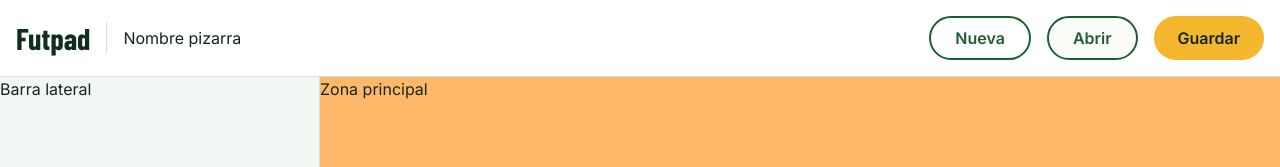
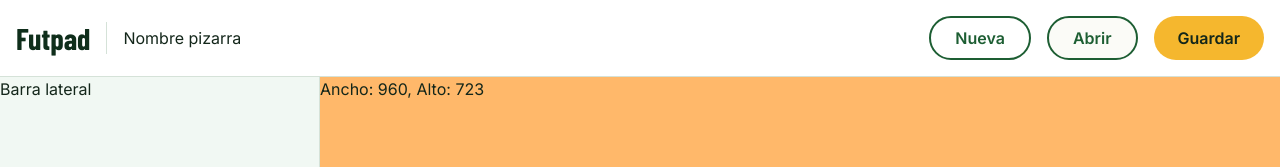
Before and after one commit to angelrico/futpad, a React (Vite) app: page / in a window 1280 px wide. Shown: the top 167 px of the page. Built offline with nearby package versions, Linux system fonts and the light colour scheme.

Commit message:
feat: hook useTamanoContenedor, encajarCampo con tests y datos de los fondos

```diff
--- a/package.json
+++ b/package.json
@@ -9,7 +9,8 @@
     "lint": "oxlint",
     "format": "prettier --write .",
     "format:check": "prettier --check .",
-    "preview": "vite preview"
+    "preview": "vite preview",
+    "test": "vitest"
   },
   "dependencies": {
     "konva": "^10.9.0",
@@ -28,6 +29,7 @@
     "prettier-plugin-tailwindcss": "^0.8.1",
     "tailwindcss": "^4.3.3",
     "typescript": "~6.0.3",
-    "vite": "^8.3.4"
+    "vite": "^8.3.4",
+    "vitest": "^5.0.5"
   }
 }
--- a/src/components/TacticalBoard.tsx
+++ b/src/components/TacticalBoard.tsx
@@ -1,5 +1,16 @@
+//import { Stage, Layer, Circle } from 'react-konva'
+import { useTamanoContenedor } from '../hooks/useTamanoContenedor'
+
 function TacticalBoard() {
-  return <main className="min-h-0 bg-orange-300 [grid-area:main]">Zona principal</main>
+  const { ref: mainRef, ancho, alto } = useTamanoContenedor()
+  return (
+    //Hay que añadir al main min-w-0 y overflow-hidden
+    <main className="min-h-0 bg-orange-300 [grid-area:main]" ref={mainRef}>
+      <p>
+        Ancho: {ancho}, Alto: {alto}
+      </p>
+    </main>
+  )
 }
 
 export default TacticalBoard
--- /dev/null
+++ b/src/hooks/useTamanoContenedor.ts
@@ -0,0 +1,29 @@
+import { useState, useRef, useEffect } from 'react'
+
+export function useTamanoContenedor<T extends HTMLElement>() {
+  const [tamano, setTamano] = useState({ ancho: 0, alto: 0 })
+  const ref = useRef<T>(null)
+
+  useEffect(() => {
+    // 1. Coger el elemento de ref.current (si no hay, salir)
+    const mainActual = ref.current
+    if (!mainActual) return
+    // 2. Crear un ResizeObserver cuyo callback lea entry.contentRect.width / height
+    //    y llame a setTamano
+    const observer = new ResizeObserver((entries) => {
+      for (const entry of entries) {
+        //const { width: ancho, height: alto } = entry.contentRect
+        const { width, height } = entry.contentRect
+        const ancho = Math.floor(width)
+        const alto = Math.floor(height)
+        setTamano({ ancho, alto })
+      }
+    })
+    // 3. observer.observe(elemento)
+    observer.observe(mainActual)
+    // 4. Devolver una función que haga observer.disconnect()
+    return () => observer.disconnect()
+  }, [])
+
+  return { ref, ...tamano }
+}
--- /dev/null
+++ b/src/lib/campo.ts
@@ -0,0 +1,15 @@
+export function encajarCampo(
+  anchoDisponible: number,
+  altoDisponible: number,
+  proporcion: number,
+): { ancho: number; alto: number } {
+  if (anchoDisponible / altoDisponible > proporcion) {
+    const alto = altoDisponible
+    const ancho = Math.floor(alto * proporcion)
+    return { ancho, alto }
+  } else {
+    const ancho = anchoDisponible
+    const alto = Math.floor(ancho / proporcion)
+    return { ancho, alto }
+  }
+}
--- /dev/null
+++ b/src/lib/fondos.ts
@@ -0,0 +1,16 @@
+import type { Fondo } from '../types/fondo'
+import fondoEntero from '../assets/fondos/full.svg'
+import fondoMedio from '../assets/fondos/half.svg'
+import fondoCorner from '../assets/fondos/corner.svg'
+
+interface DatosFondo {
+  imagen: string
+  proporcion: number
+  etiqueta: string
+}
+
+export const FONDOS: Record<Fondo, DatosFondo> = {
+  full: { imagen: fondoEntero, proporcion: 111 / 74, etiqueta: 'Campo entero' },
+  half: { imagen: fondoMedio, proporcion: 74 / 58.5, etiqueta: 'Medio campo' },
+  corner: { imagen: fondoCorner, proporcion: 74 / 39, etiqueta: 'Córner' },
+}
--- /dev/null
+++ b/src/types/fondo.ts
@@ -0,0 +1 @@
+export type Fondo = 'full' | 'half' | 'corner'
```
Also changed, not shown: 2 other files (tests, documents, lock files or other folders).
